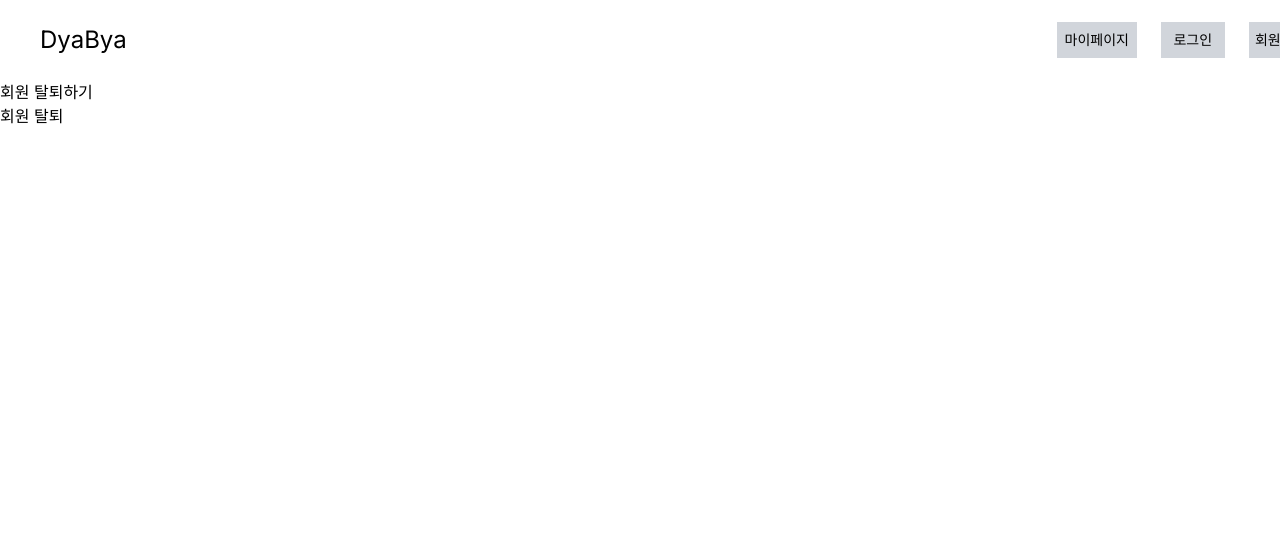
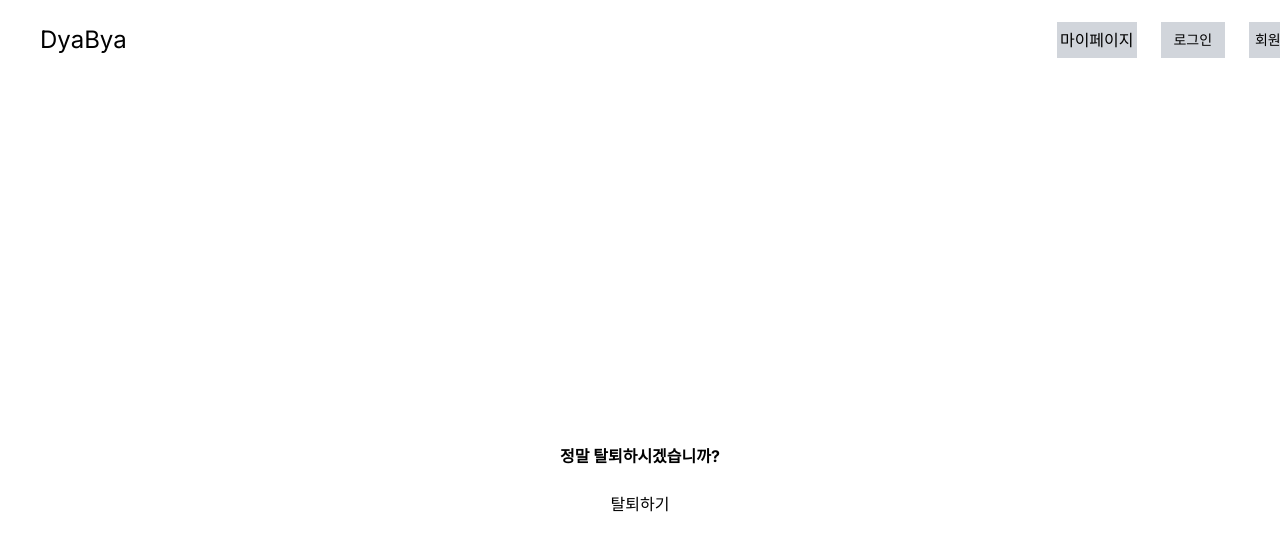
Before and after one commit to kimwoojin123/KDT-IaaS-1team-ERP, a Next.js app in the folder kim/: page /mypage/resign in a window 1280 px wide. Shown: the top 550 px of the page. Built offline with nearby package versions, Linux system fonts and the light colour scheme.

Commit message:
회원탈퇴 버튼 구성

```diff
--- a/kim/app/layout.tsx
+++ b/kim/app/layout.tsx
@@ -5,7 +5,7 @@ import '@/app/ui/globals.css';
 import Reload from './ui/reload'
 import Link from 'next/link'
 import LoginButton from './ui/login'
-import MyPage from './mypage/page';
+import MyPageButton from './ui/mypage/mypagebutton';
 
 
 const inter = Inter({ subsets: ['latin'] })
@@ -27,7 +27,7 @@ export default function RootLayout({
             <Reload />
         <div className='w-64 flex justify-between relative left-3/4'>
           <div className='flex justify-center items-center bg-gray-300 w-20 h-9'>
-            <Link className ='text-sm' href="mypage">마이페이지</Link>
+            <MyPageButton />
           </div>
             <LoginButton />
           <div className='flex justify-center items-center bg-gray-300 w-16 h-9'>
--- a/kim/app/mypage/page.tsx
+++ b/kim/app/mypage/page.tsx
@@ -1,8 +1,8 @@
-import { ResignButton } from "../ui/mypage/buttons"
+import ResignButton from "../ui/mypage/resignbutton"
 
 export default function MyPage(){
   return (
-    <div>
+    <div className="flex flex-col w-lvw h-lvh justify-center items-center">
       <ResignButton />
     </div>
   )
--- a/kim/app/mypage/resign/page.tsx
+++ b/kim/app/mypage/resign/page.tsx
@@ -1,6 +1,5 @@
 'use client'
 import { useState } from 'react';
-import Link from 'next/link';
 import base64, { decode } from "js-base64"
 
 // 사용자의 아이디를 가져오는 함수
@@ -54,9 +53,9 @@ export default function Resign() {
   };
 
   return (
-    <div>
-      <h1>회원 탈퇴하기</h1>
-      <button onClick={handleResign}>회원 탈퇴</button>
+    <div className='flex flex-col justify-center items-center w-lvw h-lvh'>
+      <h1 className='font-bold'>정말 탈퇴하시겠습니까?</h1><br />
+      <button onClick={handleResign}>탈퇴하기</button>
     </div>
   );
 }
--- a/kim/app/ui/mypage/buttons.tsx
+++ /dev/null
@@ -1,12 +0,0 @@
-import Link from 'next/link';
-
-
-export function ResignButton(){
-  return (
-    <Link
-      href="/mypage/resign"
-    >
-      <span className = "hover:underline-offset-4">회원탈퇴</span>
-    </Link>
-  )
-}
--- /dev/null
+++ b/kim/app/ui/mypage/mypagebutton.tsx
@@ -0,0 +1,24 @@
+'use client'
+
+import React from 'react';
+import { useRouter } from 'next/navigation';
+
+export default function MyPageButton() {
+  const router = useRouter();
+
+  const handleMyPageClick = () => {
+    const token = localStorage.getItem('token');
+
+    if (token) {
+      router.push('/mypage');
+    } else {
+      alert('로그인이 필요합니다.');
+    }
+  };
+
+  return (
+    <div className='flex justify-center items-center bg-gray-300 w-20 h-9'>
+      <button onClick={handleMyPageClick}>마이페이지</button>
+    </div>
+  );
+};
--- /dev/null
+++ b/kim/app/ui/mypage/resignbutton.tsx
@@ -0,0 +1,9 @@
+import Link from 'next/link'
+
+export default function ResignButton() {
+  return (
+    <Link href="/mypage/resign">
+        <span className="hover:underline">회원탈퇴</span>
+    </Link>
+  );
+}
```
